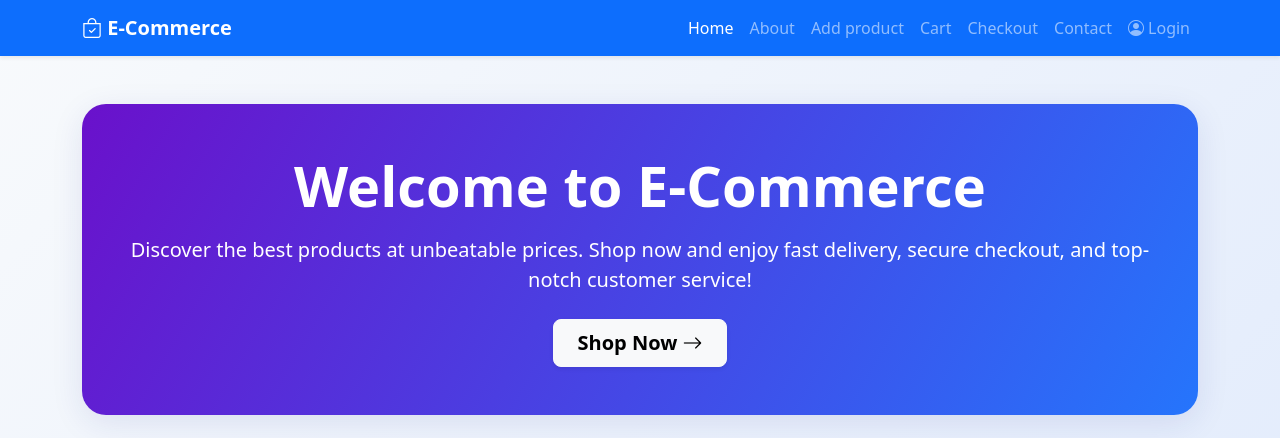
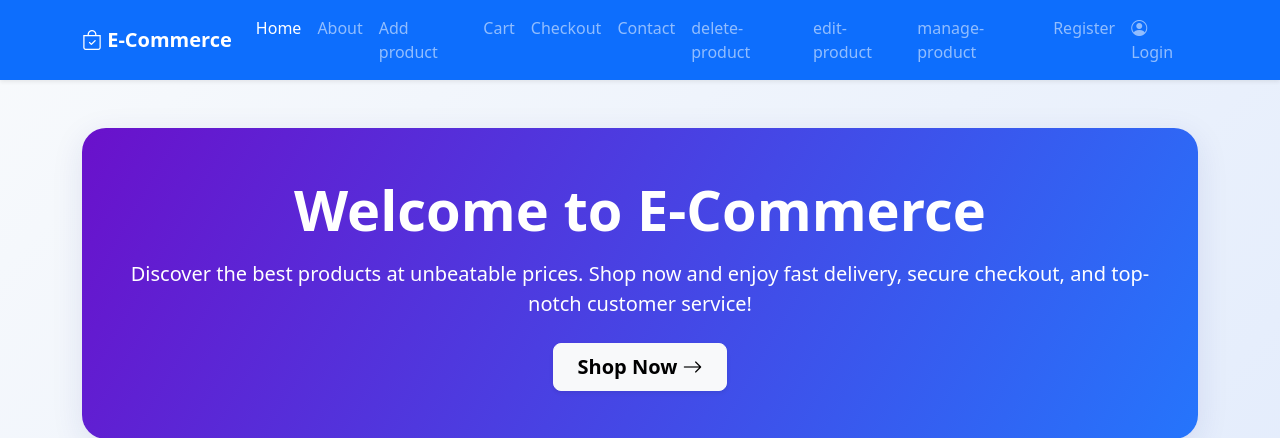
Before and after one commit to deadpool10000/ecom, a PHP site: page /index.php in a window 1280 px wide. Shown: the top 438 px of the page. Run offline with PHP 8.4, Linux system fonts and the light colour scheme; some libraries are stand-ins or nearby versions.

Commit message:
correct navbar

```diff
--- a/includes/navbar.php
+++ b/includes/navbar.php
@@ -11,8 +11,12 @@
                     <li class="nav-item"><a class="nav-link" href="add-product.php">Add product</a></li>
                     <li class="nav-item"><a class="nav-link" href="cart.php">Cart</a></li>
                     <li class="nav-item"><a class="nav-link" href="checkout.php">Checkout</a></li>
-                    <li class="nav-item"><a class="nav-link" href="contact.html">Contact</a></li>
-                    <li class="nav-item"><a class="nav-link" href="login.html"><i class="bi bi-person-circle"></i> Login</a></li>
+                    <li class="nav-item"><a class="nav-link" href="contact.php">Contact</a></li>
+                    <li class="nav-item"><a class="nav-link" href="delete-product.php">delete-product</a></li>
+                    <li class="nav-item"><a class="nav-link" href="edit-product.php">edit-product</a></li>
+                    <li class="nav-item"><a class="nav-link" href="manage-product.php">manage-product</a></li>
+                    <li class="nav-item"><a class="nav-link" href="register.php">Register</a></li>
+                    <li class="nav-item"><a class="nav-link" href="login.php"><i class="bi bi-person-circle"></i> Login</a></li>
                 </ul>
             </div>
         </div>
```
